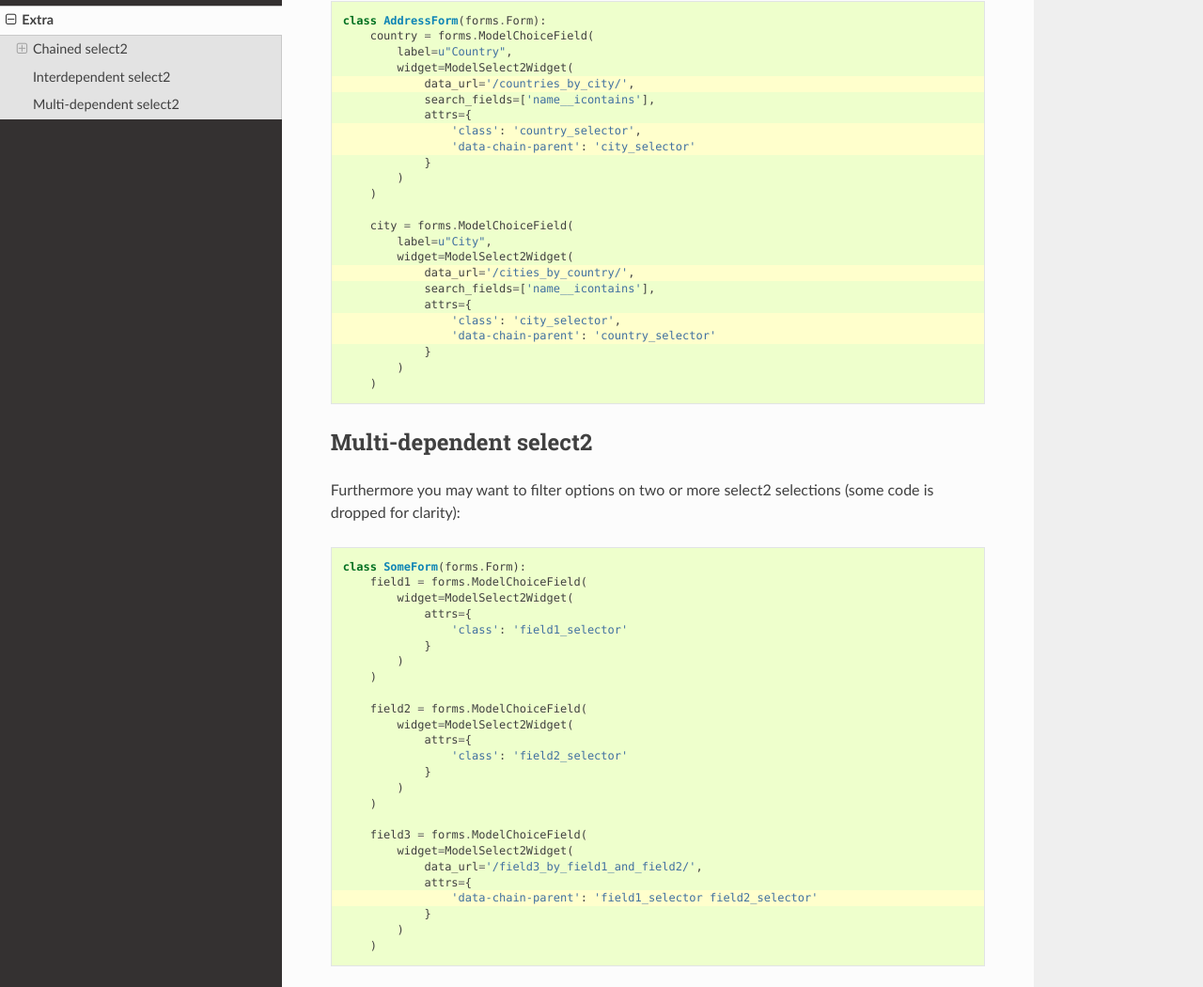
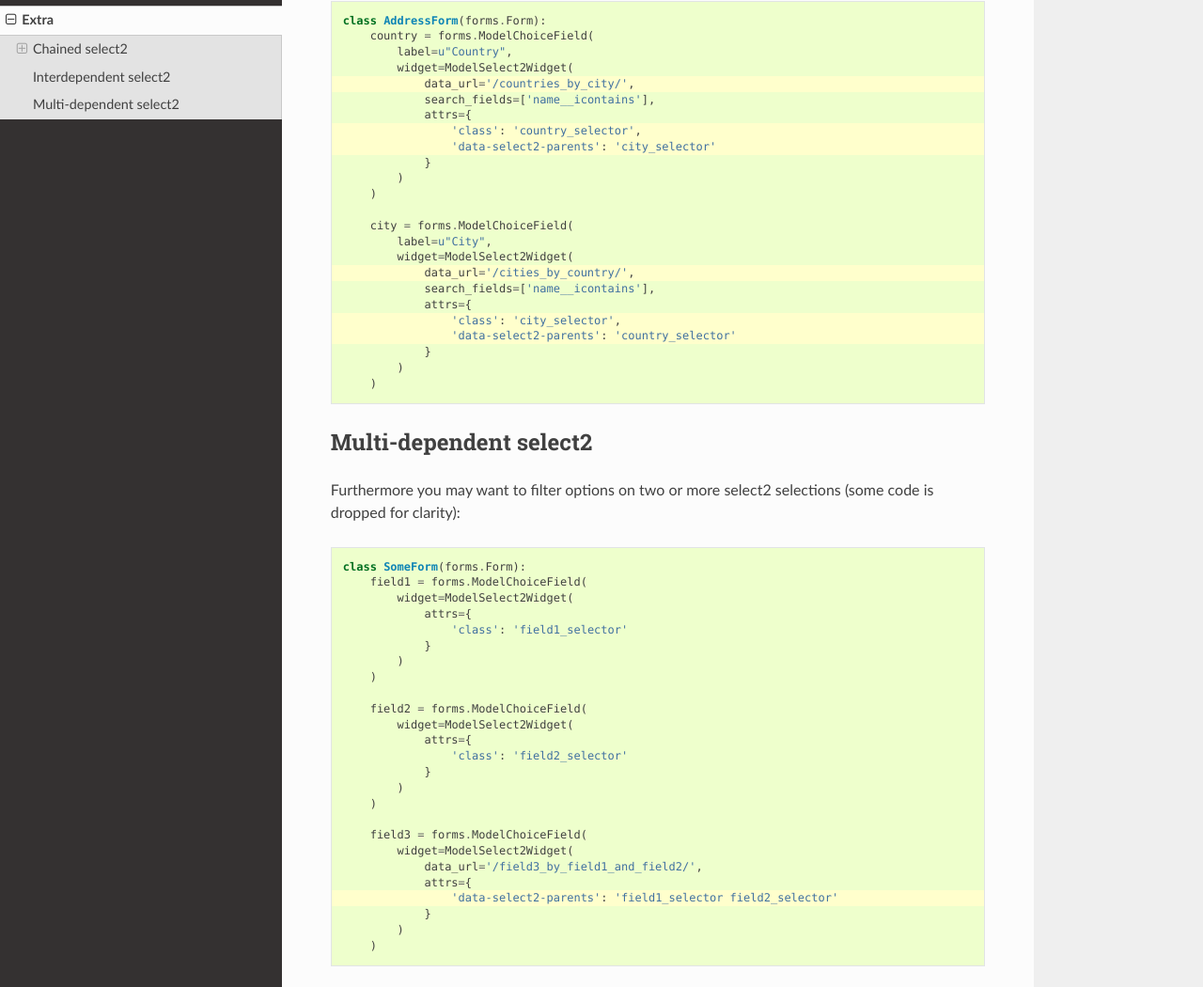
Before and after one commit to applegrew/django-select2, a Sphinx documentation site: the page built from docs/extra.rst, in a window 1280 px wide and 1400 px high, scrolled down 1752 px. Shown: the part 184-1234 px from the top of the window at 94% size. Built offline with Sphinx 7.4.7 and the Read the Docs theme 2.0.0, drawn with Linux system fonts in a browser that asks for light colours; some of the changed text lies outside the part shown.

Commit message:
review fixes

```diff
--- a/docs/extra.rst
+++ b/docs/extra.rst
@@ -51,7 +51,7 @@ Lets link two widgets via *country_selector* (it's an arbitrary name for CSS cla
                 data_url='/cities_by_country/',
                 search_fields=['name__icontains'],
                 attrs={
-                    'data-chain-parent': 'country_selector'
+                    'data-select2-parents': 'country_selector'
                 }
             )
         )
@@ -114,7 +114,7 @@ Customize the form in a manner:
                 search_fields=['name__icontains'],
                 attrs={
                     'class': 'country_selector',
-                    'data-chain-parent': 'city_selector'
+                    'data-select2-parents': 'city_selector'
                 }
             )
         )
@@ -126,7 +126,7 @@ Customize the form in a manner:
                 search_fields=['name__icontains'],
                 attrs={
                     'class': 'city_selector',
-                    'data-chain-parent': 'country_selector'
+                    'data-select2-parents': 'country_selector'
                 }
             )
         )
@@ -161,7 +161,7 @@ Furthermore you may want to filter options on two or more select2 selections (so
             widget=ModelSelect2Widget(
                 data_url='/field3_by_field1_and_field2/',
                 attrs={
-                    'data-chain-parent': 'field1_selector field2_selector'
+                    'data-select2-parents': 'field1_selector field2_selector'
                 }
             )
         )
```
Also changed, not shown: django_select2/static/django_select2/django_select2.js (+4 -4 lines), 1 other file.
